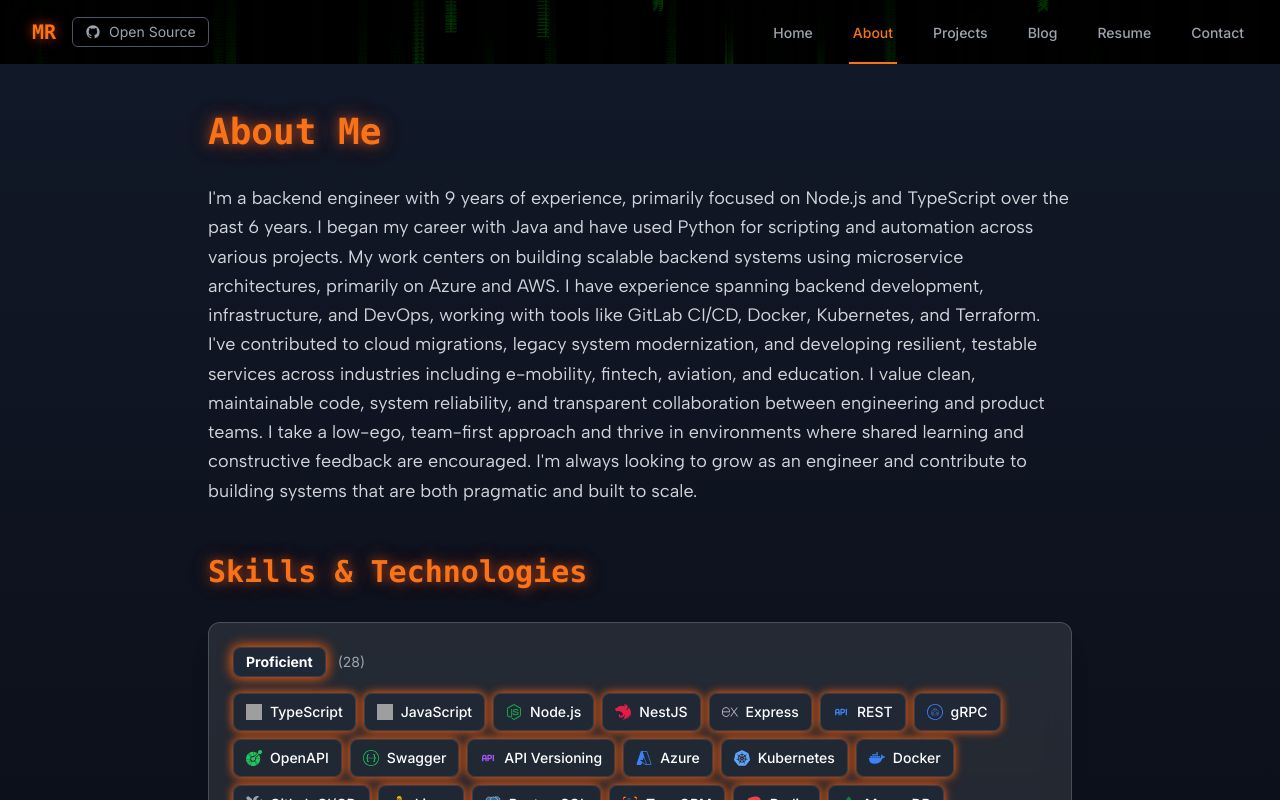
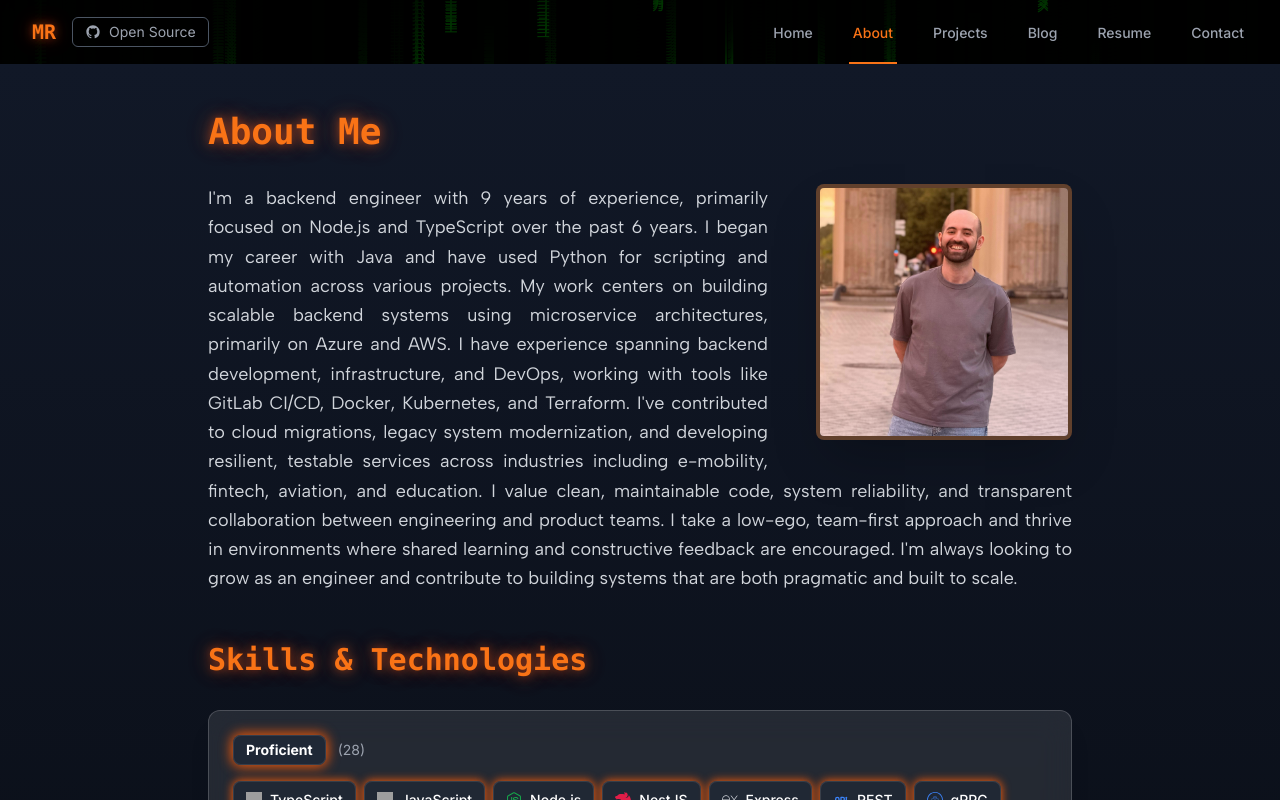
Before and after one commit to MRdevX/mrashidi.me, a Next.js app: page /about in a window 1280 px wide. Shown: the top 800 px of the page. Built offline with nearby package versions, Linux system fonts and the light colour scheme; grey boxes are pictures that could not be loaded.

Commit message:
feat: add profile image to About page

```diff
--- a/src/app/about/page.tsx
+++ b/src/app/about/page.tsx
@@ -1,6 +1,7 @@
 "use client";
 
 import { motion } from "framer-motion";
+import Image from "next/image";
 import personalInfo from "@/data/personalInfo";
 import skillCategories from "@/data/skills";
 import education from "@/data/education";
@@ -38,7 +39,31 @@
 
         <div className="prose dark:prose-invert max-w-none">
           <motion.section className="mb-12" initial="hidden" animate="visible" variants={fadeIn} transition={{ delay: 0.2 }}>
-            <p className="text-lg mb-6 leading-relaxed text-gray-300 font-albert">{personalInfo.bio}</p>
+            <div className="relative">
+              <motion.div
+                className="float-right ml-8 mb-6 lg:ml-12 lg:mb-8"
+                initial={{ opacity: 0, x: 20 }}
+                animate={{ opacity: 1, x: 0 }}
+                transition={{ delay: 0.4 }}
+              >
+                <div className="relative group">
+                  <div className="w-48 h-48 lg:w-64 lg:h-64 rounded-lg overflow-hidden border-4 border-orange-500/30 shadow-2xl relative bg-gray-800">
+                    <div className="absolute inset-0 bg-gradient-to-br from-orange-500/20 to-transparent z-10"></div>
+                    <Image
+                      src="/profile.jpeg"
+                      alt="Mahdi Rashidi"
+                      width={256}
+                      height={256}
+                      className="w-full h-full object-cover"
+                      priority
+                    />
+                  </div>
+                  <div className="absolute -inset-2 bg-gradient-to-r from-orange-500/50 to-purple-500/50 rounded-lg blur-xl opacity-0 group-hover:opacity-100 transition-opacity duration-300 -z-10"></div>
+                </div>
+              </motion.div>
+
+              <p className="text-lg leading-relaxed text-gray-300 font-albert text-justify">{personalInfo.bio}</p>
+            </div>
           </motion.section>
 
           <motion.section className="mb-12" initial="hidden" animate="visible" variants={fadeIn} transition={{ delay: 0.4 }}>
```
Also changed, not shown: public/profile.jpeg (added).
